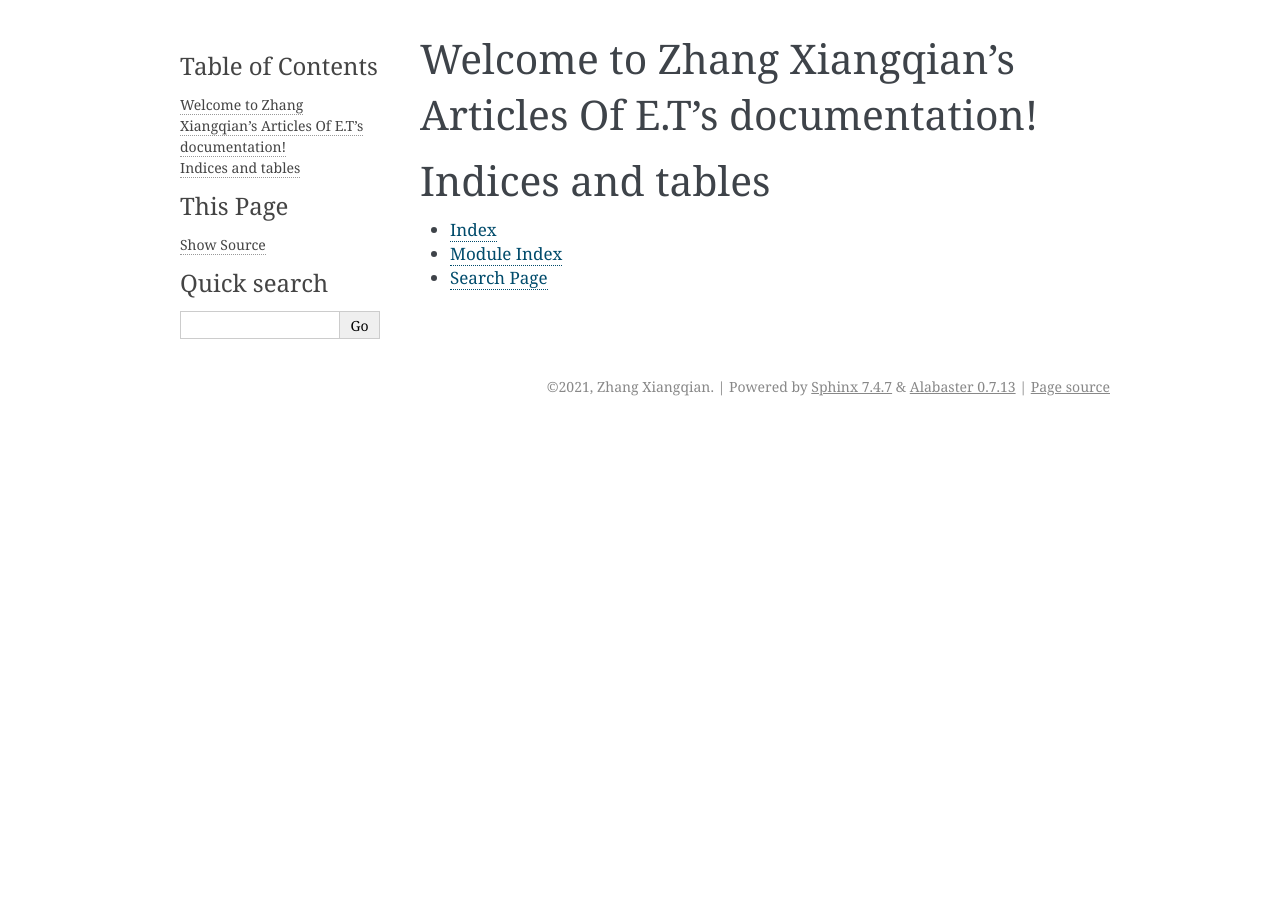
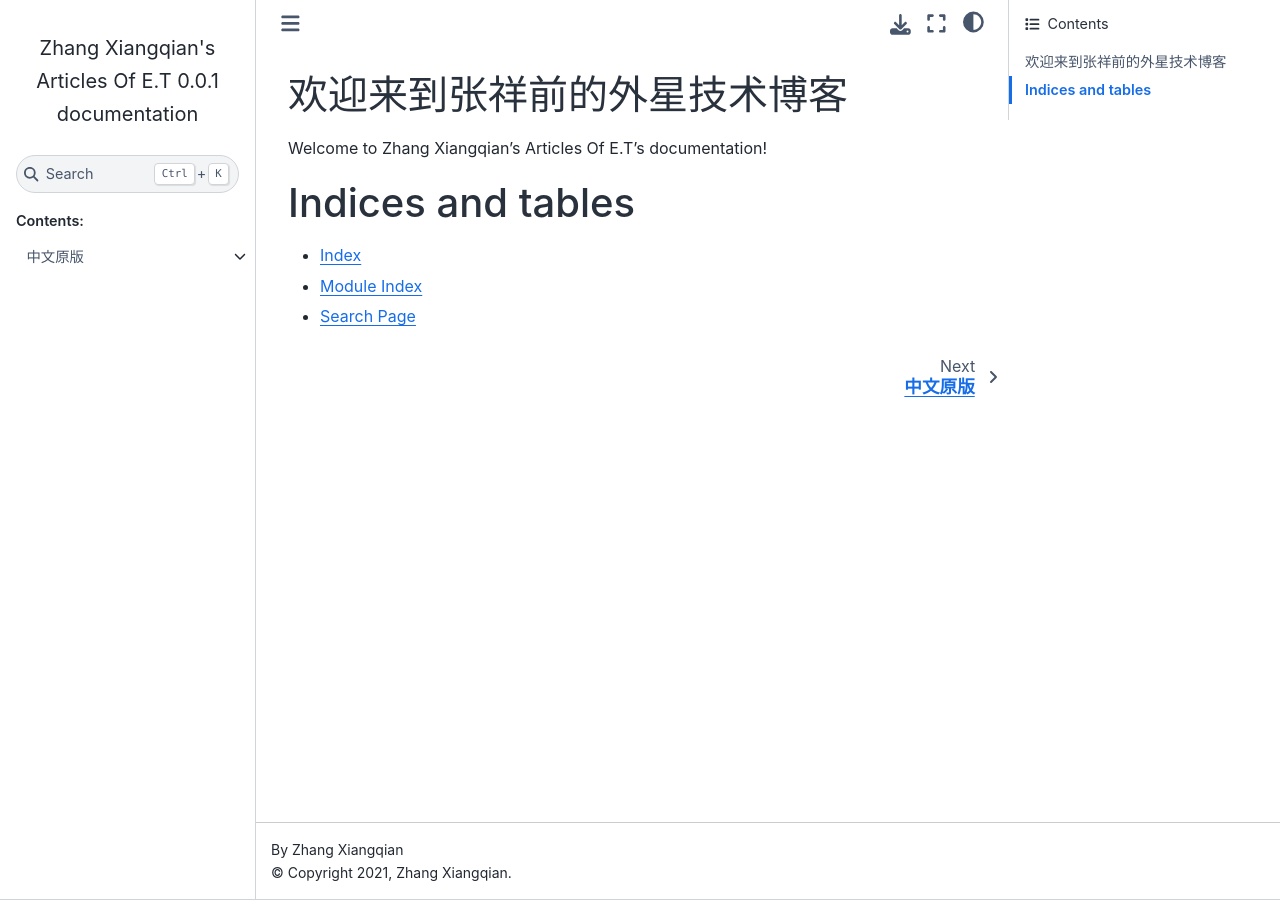
Before and after one commit to jpgtama/Zhang-Xiangqian-Articles-Of-E.T, a Sphinx documentation site: the page built from source/index.rst, in a window 1280 px wide. Built offline with Sphinx 7.4.7 and the Sphinx Book theme 1.1.4, drawn with Linux system fonts in a browser that asks for light colours.

```diff
--- a/source/conf.py
+++ b/source/conf.py
@@ -47,7 +47,7 @@ exclude_patterns = []
 # The theme to use for HTML and HTML Help pages.  See the documentation for
 # a list of builtin themes.
 #
-html_theme = 'alabaster'
+html_theme = 'sphinx_book_theme'
 
 # Add any paths that contain custom static files (such as style sheets) here,
 # relative to this directory. They are copied after the builtin static files,
--- a/source/index.rst
+++ b/source/index.rst
@@ -3,13 +3,18 @@
    You can adapt this file completely to your liking, but it should at least
    contain the root `toctree` directive.
 
+欢迎来到张祥前的外星技术博客
+=============================================================
 Welcome to Zhang Xiangqian's Articles Of E.T's documentation!
-=============================================================
+
+
 
 .. toctree::
    :maxdepth: 2
    :caption: Contents:
+   :hidden:
 
+   zh/index
 
 
 Indices and tables
--- /dev/null
+++ b/source/zh/docx/index.rst
@@ -0,0 +1,8 @@
+docx格式原文
+================
+
+
+.. toctree::
+    :maxdepth: 2
+    :caption: Contents:
+    :hidden:
--- /dev/null
+++ b/source/zh/index.rst
@@ -0,0 +1,8 @@
+中文原版
+================
+
+.. toctree::
+    :maxdepth: 2
+    :hidden:
+
+    docx/index
```
Also changed, not shown: 1 other file.
